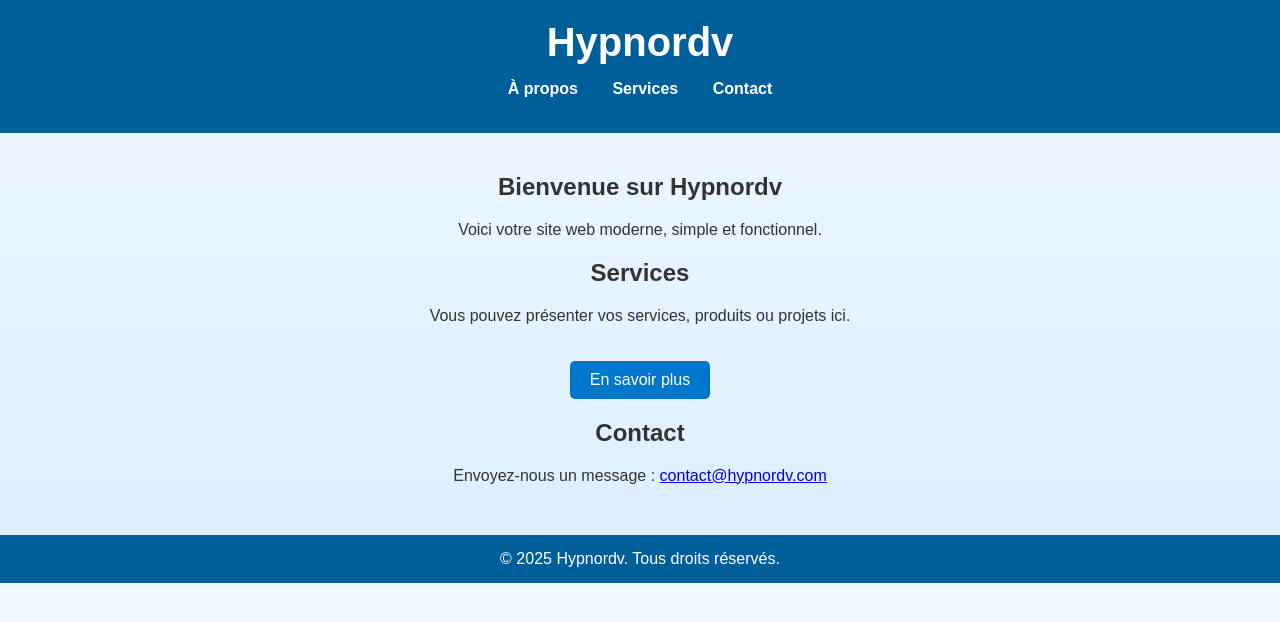
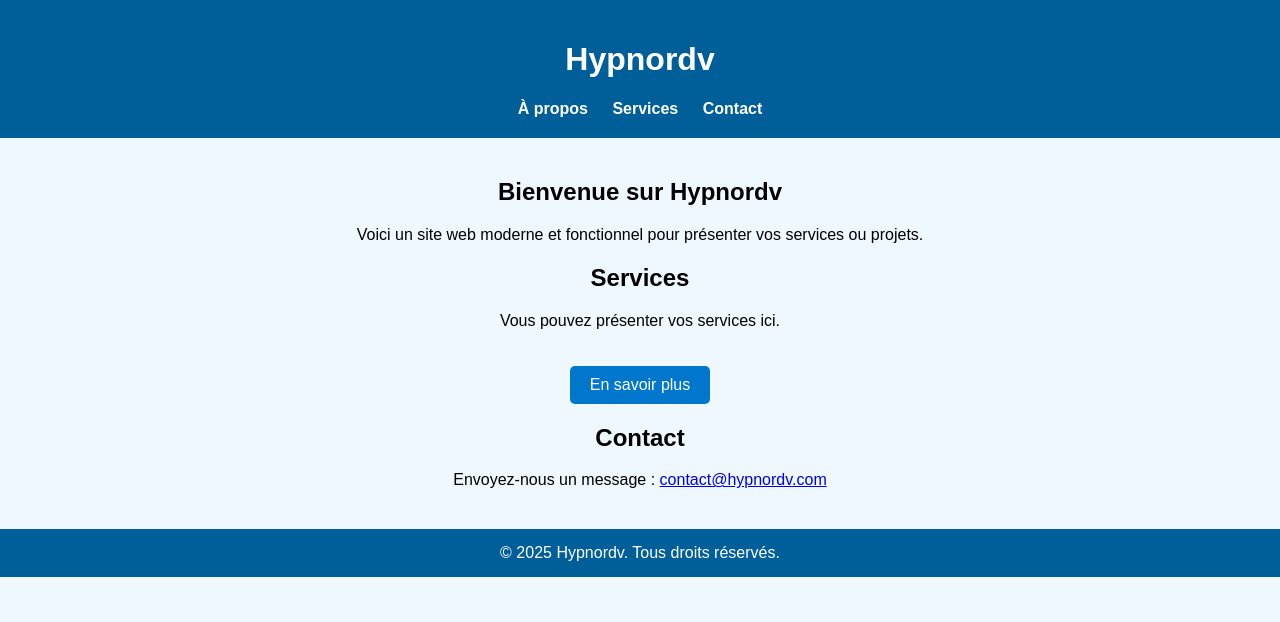
Before and after one commit to zazzzazazazazaza09-debug/hypnordv, a plain HTML site: page index.html in a window 1280 px wide. Drawn offline with Linux system fonts and the light colour scheme.

Commit message:
Update index.html

```diff
--- a/index.html
+++ b/index.html
@@ -6,28 +6,21 @@
     <title>Hypnordv</title>
     <style>
         body {
+            font-family: Arial, sans-serif;
+            background-color: #f0f8ff;
             margin: 0;
-            font-family: 'Arial', sans-serif;
-            background: linear-gradient(to bottom, #f0f8ff, #dbefff);
-            color: #333;
+            padding: 0;
         }
         header {
-            background: #005f99;
+            background-color: #005f99;
             color: white;
-            padding: 20px 0;
+            padding: 20px;
             text-align: center;
         }
-        header h1 {
-            margin: 0;
-            font-size: 2.5em;
-        }
-        nav {
-            margin: 15px 0;
-        }
         nav a {
-            margin: 0 15px;
+            color: white;
+            margin: 0 10px;
             text-decoration: none;
-            color: white;
             font-weight: bold;
         }
         nav a:hover {
@@ -36,28 +29,26 @@
         main {
             max-width: 800px;
             margin: 40px auto;
-            padding: 0 20px;
             text-align: center;
         }
         footer {
-            background: #005f99;
+            background-color: #005f99;
             color: white;
             text-align: center;
-            padding: 15px 0;
-            margin-top: 50px;
+            padding: 15px;
         }
         button {
-            background: #0077cc;
-            color: white;
-            border: none;
             padding: 10px 20px;
             margin-top: 20px;
             font-size: 16px;
             cursor: pointer;
+            border: none;
             border-radius: 5px;
+            background-color: #0077cc;
+            color: white;
         }
         button:hover {
-            background: #005fa3;
+            background-color: #005fa3;
         }
     </style>
 </head>
@@ -73,11 +64,11 @@
     <main>
         <section id="about">
             <h2>Bienvenue sur Hypnordv</h2>
-            <p>Voici votre site web moderne, simple et fonctionnel.</p>
+            <p>Voici un site web moderne et fonctionnel pour présenter vos services ou projets.</p>
         </section>
         <section id="services">
             <h2>Services</h2>
-            <p>Vous pouvez présenter vos services, produits ou projets ici.</p>
+            <p>Vous pouvez présenter vos services ici.</p>
             <button>En savoir plus</button>
         </section>
         <section id="contact">
```
